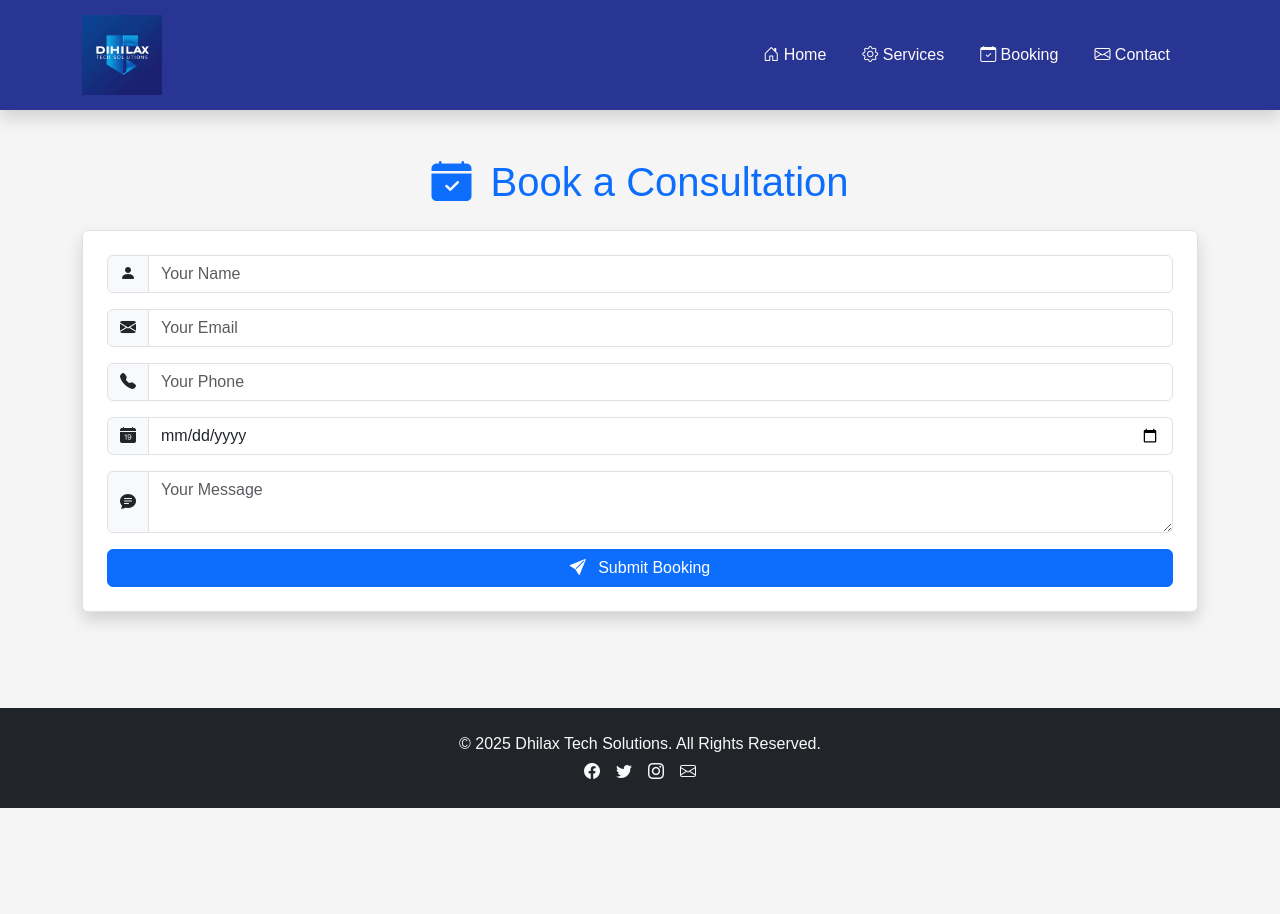
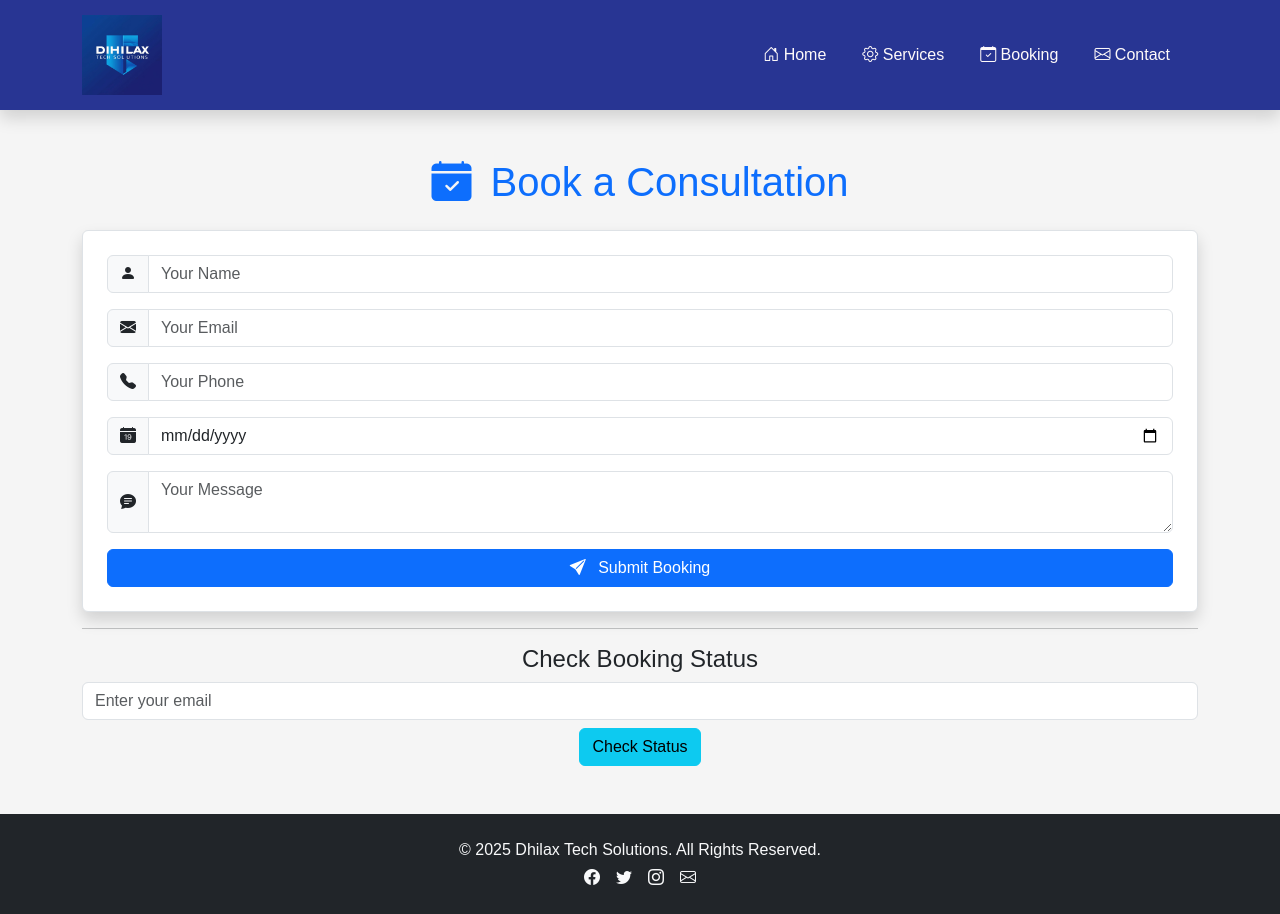
Before and after one commit to Chaser-254/dhilax-tech, a React (Vite) app: page /booking in a window 1280 px wide. Before the commit the page ends 808 px from the top, so only its background shows below. Built offline with nearby package versions, Linux system fonts and the light colour scheme.

Commit message:
connecting with backend

```diff
--- a/src/pages/Booking.jsx
+++ b/src/pages/Booking.jsx
@@ -11,13 +11,89 @@ const Booking = () => {
     message: "",
   });
 
+  const [status, setStatus] = useState(null);
+  const [loading, setLoading] = useState(false);
+  const [statusLoading, setStatusLoading] = useState(false);
+  const [error, setError] = useState("");
+
+  const API_BASE_URL = "https://your-backend.herokuapp.com/api/bookings/";
+
+  // Handle input change
   const handleChange = (e) => {
     setFormData({ ...formData, [e.target.name]: e.target.value });
   };
 
-  const handleSubmit = (e) => {
+  // Handle form submission (Booking request)
+  const handleSubmit = async (e) => {
     e.preventDefault();
-    alert("Booking submitted successfully!");
+    setLoading(true);
+    setError("");
+
+    try {
+      const response = await fetch(API_BASE_URL, {
+        method: "POST",
+        headers: { "Content-Type": "application/json" },
+        body: JSON.stringify(formData),
+      });
+
+      if (response.ok) {
+        alert("Booking submitted successfully! Check your email for confirmation.");
+        setFormData({ name: "", email: "", phone: "", date: "", message: "" });
+      } else {
+        setError("Failed to submit booking. Please try again.");
+      }
+    } catch (err) {
+      setError("Network error. Please check your connection.");
+    } finally {
+      setLoading(false);
+    }
+  };
+
+  // Fetch Booking Status
+  const checkStatus = async () => {
+    if (!formData.email) {
+      setError("Please enter your email to check booking status.");
+      return;
+    }
+
+    setStatusLoading(true);
+    setError("");
+
+    try {
+      const response = await fetch(`${API_BASE_URL}status/?email=${formData.email}`);
+      const data = await response.json();
+
+      if (data.length > 0) {
+        setStatus(data);
+      } else {
+        setError("No booking found for this email.");
+      }
+    } catch (err) {
+      setError("Error fetching booking status.");
+    } finally {
+      setStatusLoading(false);
+    }
+  };
+
+  // Cancel Booking
+  const cancelBooking = async (id) => {
+    const confirmCancel = window.confirm("Are you sure you want to cancel this booking?");
+    if (!confirmCancel) return;
+
+    try {
+      const response = await fetch(`${API_BASE_URL}${id}/`, {
+        method: "DELETE",
+      });
+
+      if (response.ok) {
+        alert("Booking canceled successfully.");
+        setStatus(null);
+      } else {
+        setError("Failed to cancel booking.");
+      }
+    } catch (err) {
+      setError("Network error. Try again later.");
+    }
   };
 
   return (
@@ -26,37 +102,82 @@ const Booking = () => {
         <i className="bi bi-calendar-check-fill me-2"></i> Book a Consultation
       </h1>
 
+      {error && <div className="alert alert-danger">{error}</div>}
+
+      {/* Booking Form */}
       <form className="mt-4 p-4 border rounded shadow bg-white" onSubmit={handleSubmit}>
         <div className="mb-3 input-group">
           <span className="input-group-text"><i className="bi bi-person-fill"></i></span>
-          <input type="text" className="form-control" name="name" placeholder="Your Name" onChange={handleChange} required />
+          <input type="text" className="form-control" name="name" placeholder="Your Name" value={formData.name} onChange={handleChange} required />
         </div>
 
         <div className="mb-3 input-group">
           <span className="input-group-text"><i className="bi bi-envelope-fill"></i></span>
-          <input type="email" className="form-control" name="email" placeholder="Your Email" onChange={handleChange} required />
+          <input type="email" className="form-control" name="email" placeholder="Your Email" value={formData.email} onChange={handleChange} required />
         </div>
 
         <div className="mb-3 input-group">
           <span className="input-group-text"><i className="bi bi-telephone-fill"></i></span>
-          <input type="tel" className="form-control" name="phone" placeholder="Your Phone" onChange={handleChange} required />
+          <input type="tel" className="form-control" name="phone" placeholder="Your Phone" value={formData.phone} onChange={handleChange} required />
         </div>
 
         <div className="mb-3 input-group">
           <span className="input-group-text"><i className="bi bi-calendar-date-fill"></i></span>
-          <input type="date" className="form-control" name="date" onChange={handleChange} required />
+          <input type="date" className="form-control" name="date" value={formData.date} onChange={handleChange} required />
         </div>
 
         <div className="mb-3 input-group">
           <span className="input-group-text"><i className="bi bi-chat-text-fill"></i></span>
-          <textarea className="form-control" name="message" placeholder="Your Message" onChange={handleChange}></textarea>
+          <textarea className="form-control" name="message" placeholder="Your Message" value={formData.message} onChange={handleChange}></textarea>
         </div>
 
-        <button type="submit" className="btn btn-primary w-100">
-          <i className="bi bi-send-fill me-2"></i> Submit Booking
+        <button type="submit" className="btn btn-primary w-100" disabled={loading}>
+          {loading ? "Submitting..." : <><i className="bi bi-send-fill me-2"></i> Submit Booking</>}
         </button>
       </form>
-      <br /><br />
+
+      <hr />
+
+      {/* Booking Status Section */}
+      <div className="text-center mt-3">
+        <h4>Check Booking Status</h4>
+        <input
+          type="email"
+          className="form-control mt-2"
+          placeholder="Enter your email"
+          value={formData.email}
+          onChange={handleChange}
+          name="email"
+          required
+        />
+        <button className="btn btn-info mt-2" onClick={checkStatus} disabled={statusLoading}>
+          {statusLoading ? "Checking..." : "Check Status"}
+        </button>
+      </div>
+
+      {/* Display Booking Status */}
+      {status && (
+        <div className="mt-4">
+          <h5>Your Bookings:</h5>
+          <ul className="list-group">
+            {status.map((booking) => (
+              <li key={booking.id} className="list-group-item d-flex justify-content-between align-items-center">
+                <div>
+                  <strong>Date:</strong> {booking.date} <br />
+                  <strong>Status:</strong> <span className={`badge ${booking.status === "approved" ? "bg-success" : booking.status === "canceled" ? "bg-danger" : "bg-warning"}`}>
+                    {booking.status}
+                  </span>
+                </div>
+                {booking.status === "pending" && (
+                  <button className="btn btn-sm btn-danger" onClick={() => cancelBooking(booking.id)}>
+                    <i className="bi bi-x-circle"></i> Cancel
+                  </button>
+                )}
+              </li>
+            ))}
+          </ul>
+        </div>
+      )}
     </div>
   );
 };
```
